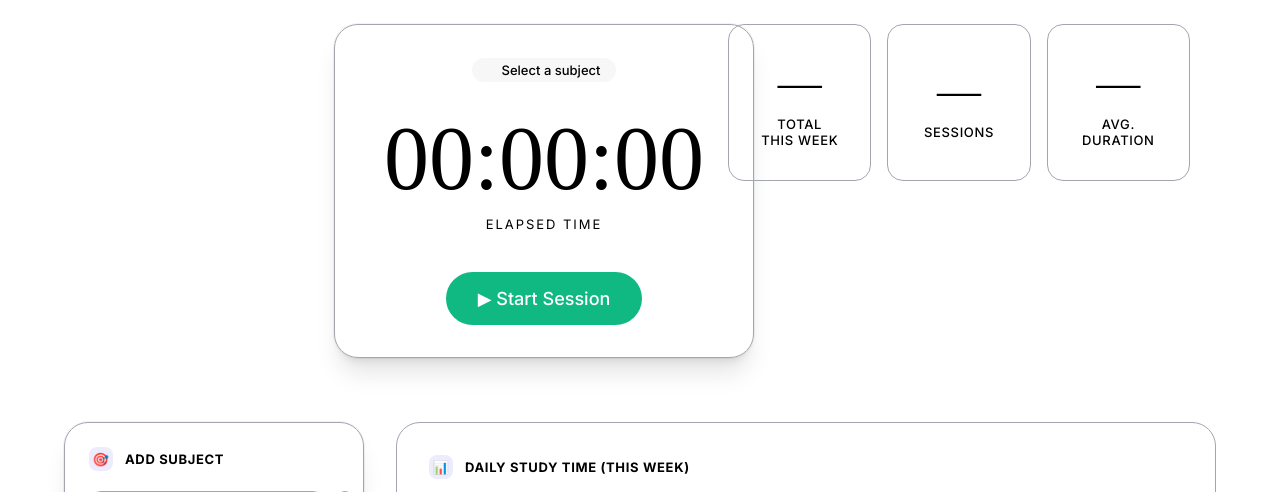
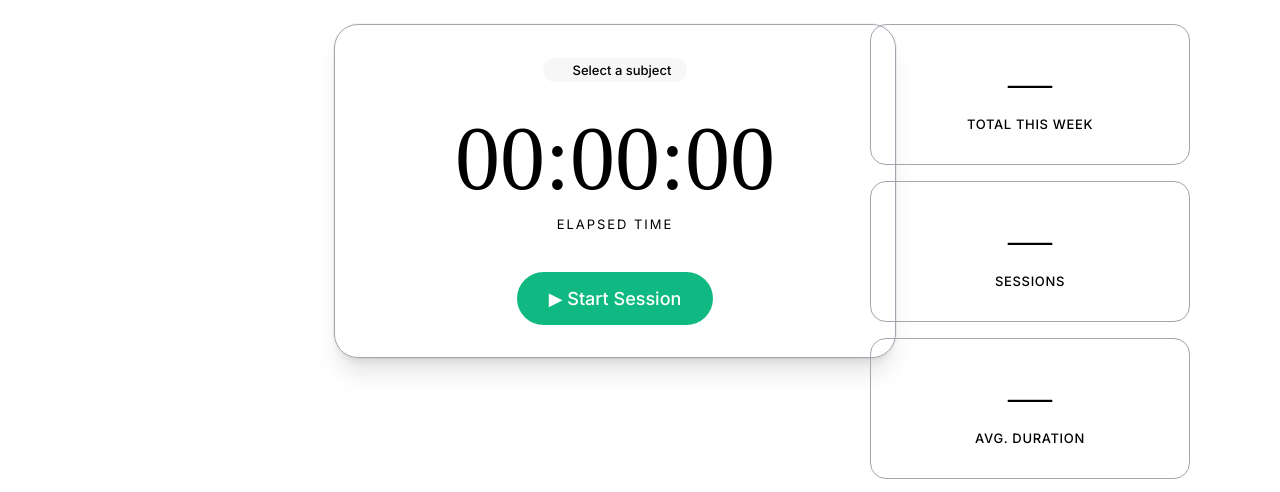
Before and after one commit to Anushiv7/StudyFlow-StudyTracker, a Flask app: page / in a window 1280 px wide. Shown: the part 106-598 px from the top of the page. Run offline with Flask 3, Linux system fonts and the light colour scheme; data that the repository does not hold is empty; some libraries are stand-ins or nearby versions; some web fonts are replaced.

Commit message:
Fix: Resolve hero layout collision and overlap

```diff
--- a/static/css/style.css
+++ b/static/css/style.css
@@ -197,7 +197,7 @@ h1, h2, h3, .display-text {
 
 .hero-container {
   display: grid;
-  grid-template-columns: 220px auto 1fr;
+  grid-template-columns: 220px minmax(500px, 1fr) 320px;
   align-items: start;
   gap: var(--spacing-24);
   width: 100%;
@@ -242,15 +242,14 @@ h1, h2, h3, .display-text {
 
 .hero-stats {
   display: grid;
-  grid-template-columns: repeat(3, 1fr);
+  grid-template-columns: 1fr;
   gap: var(--spacing-16);
   width: 100%;
-  max-width: 600px;
 }
 
 @media (max-width: 1100px) {
   .hero-container {
-    grid-template-columns: 200px auto 1fr;
+    grid-template-columns: 200px minmax(400px, 1fr) 250px;
   }
 }
 
@@ -270,6 +269,7 @@ h1, h2, h3, .display-text {
   }
   .hero-stats {
     grid-template-columns: repeat(2, 1fr);
+    max-width: 600px;
   }
 }
 
```
